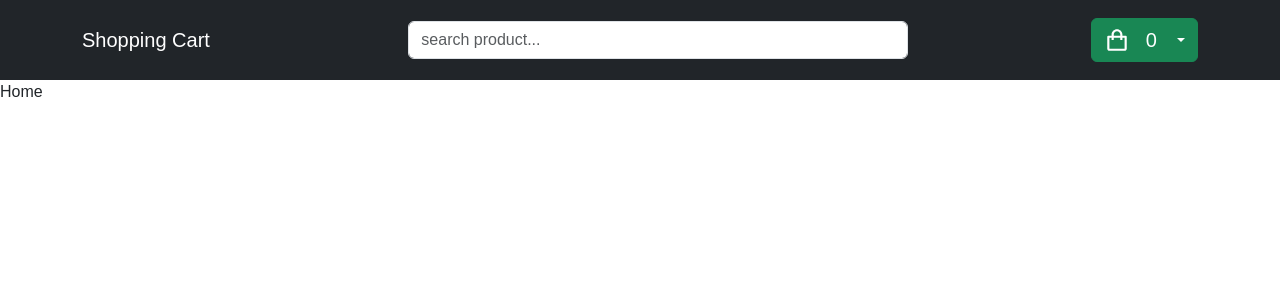
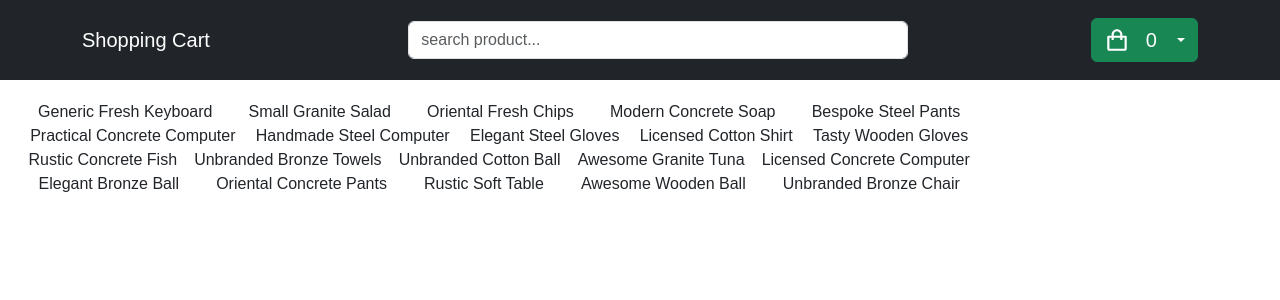
Before and after one commit to prudv13/contextapi-useReducer, a React (Vite) app: page / in a window 1280 px wide. Shown: the top 300 px of the page. Built offline with nearby package versions, Linux system fonts and the light colour scheme.

Commit message:
home page ui logic

```diff
--- a/src/components/Home.jsx
+++ b/src/components/Home.jsx
@@ -1,8 +1,23 @@
 import React from 'react'
+import { CartState } from '../context/Context'
+import SingleProduct from './SingleProduct';
 
 const Home = () => {
+
+    const {state: {products}} = CartState();
+    console.log(products);
+
   return (
-    <div>Home</div>
+    <div className='home'>
+        {/* <Filters/> */}
+        <div className='productContainer'>
+            {
+                products.map((product) => {
+                    return <SingleProduct product={product} key={product.id} />
+                })
+            }
+        </div>
+    </div>
   )
 }
 
--- /dev/null
+++ b/src/components/SingleProduct.jsx
@@ -0,0 +1,9 @@
+import React from 'react'
+
+const SingleProduct = ({product}) => {
+  return (
+    <div>{product.name}</div>
+  )
+}
+
+export default SingleProduct;
--- a/src/context/Context.jsx
+++ b/src/context/Context.jsx
@@ -1,4 +1,4 @@
-import React, { createContext, useReducer } from 'react'
+import React, { createContext, useContext, useReducer } from 'react'
 import { faker } from '@faker-js/faker';
 import { cartReducer } from './Reducers';
 
@@ -24,10 +24,14 @@ const Context = ({children}) => {
     const [state, dispatch] = useReducer(cartReducer, initialState);
 
   return (
-    <Cart.Provider>
+    <Cart.Provider value={{state, dispatch}}>
         {children}
     </Cart.Provider>
   )
 }
 
 export default Context;
+
+export const CartState = () => {
+    return useContext(Cart);
+}
--- a/src/index.css
+++ b/src/index.css
@@ -8,3 +8,15 @@ a {
     text-decoration: none !important;
     color: inherit !important;
 }
+
+.home {
+    display: flex;
+}
+
+.productContainer {
+    display: flex;
+    width: 78%;
+    padding: 20px;
+    flex-wrap: wrap;
+    justify-content: space-around;
+}
```
